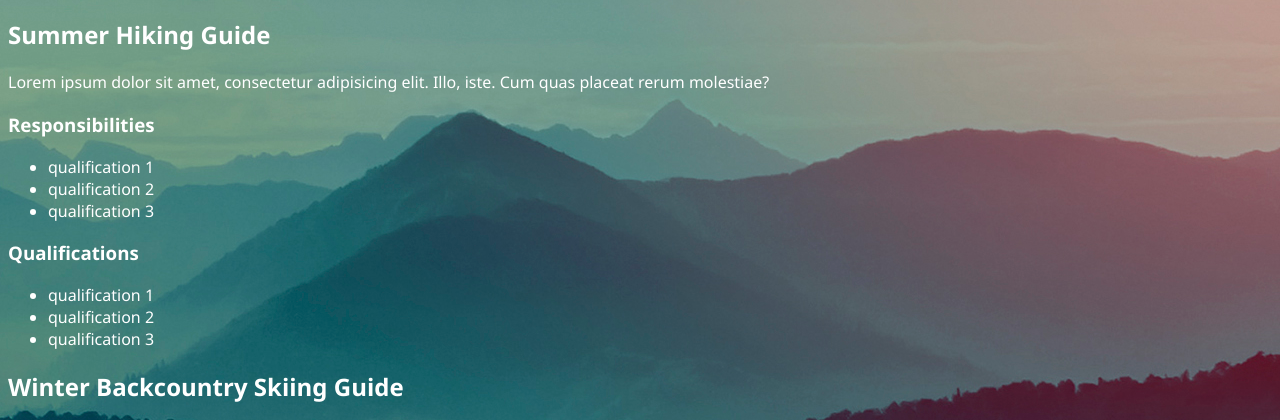
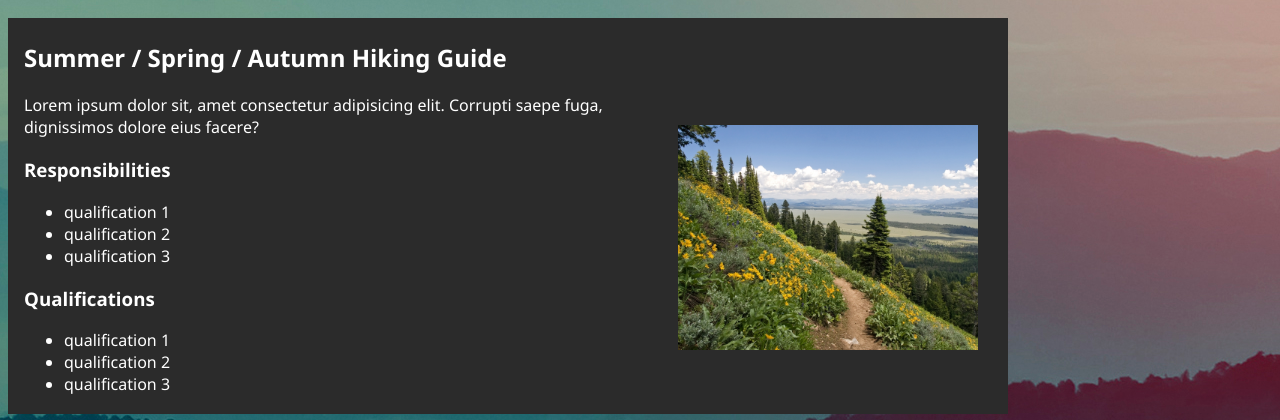
Before and after one commit to ChrisBB95/business_website, a website: page dist/careers.html in a window 1280 px wide. Shown: the part 459-879 px from the top of the page. Drawn offline with Linux system fonts and the light colour scheme.

Commit message:
basic styling for careers page

```diff
--- /dev/null
+++ b/scss/careers.scss
@@ -0,0 +1,23 @@
+.position {
+  background: #2b2b2b;
+  max-width: 1000px;
+  padding: 0.2rem 1rem;
+  margin: 1rem 0;
+
+  .position-text {
+    display: inline-block;
+    max-width: 650px;
+  }
+
+  img {
+    display: inline-block;
+    max-width: 300px;
+
+    &#pos1 {
+      margin-bottom: 2.5rem;
+    }
+    &#pos3 {
+      margin-bottom: 4rem;
+    }
+  }
+}
```
Also changed, not shown: dist/careers.html, dist/css/careers.css (added), dist/img/batman.jpg (added), dist/img/hike1.jpg (added), dist/img/hike2.jpg (added), dist/img/rafting.jpg (added).
